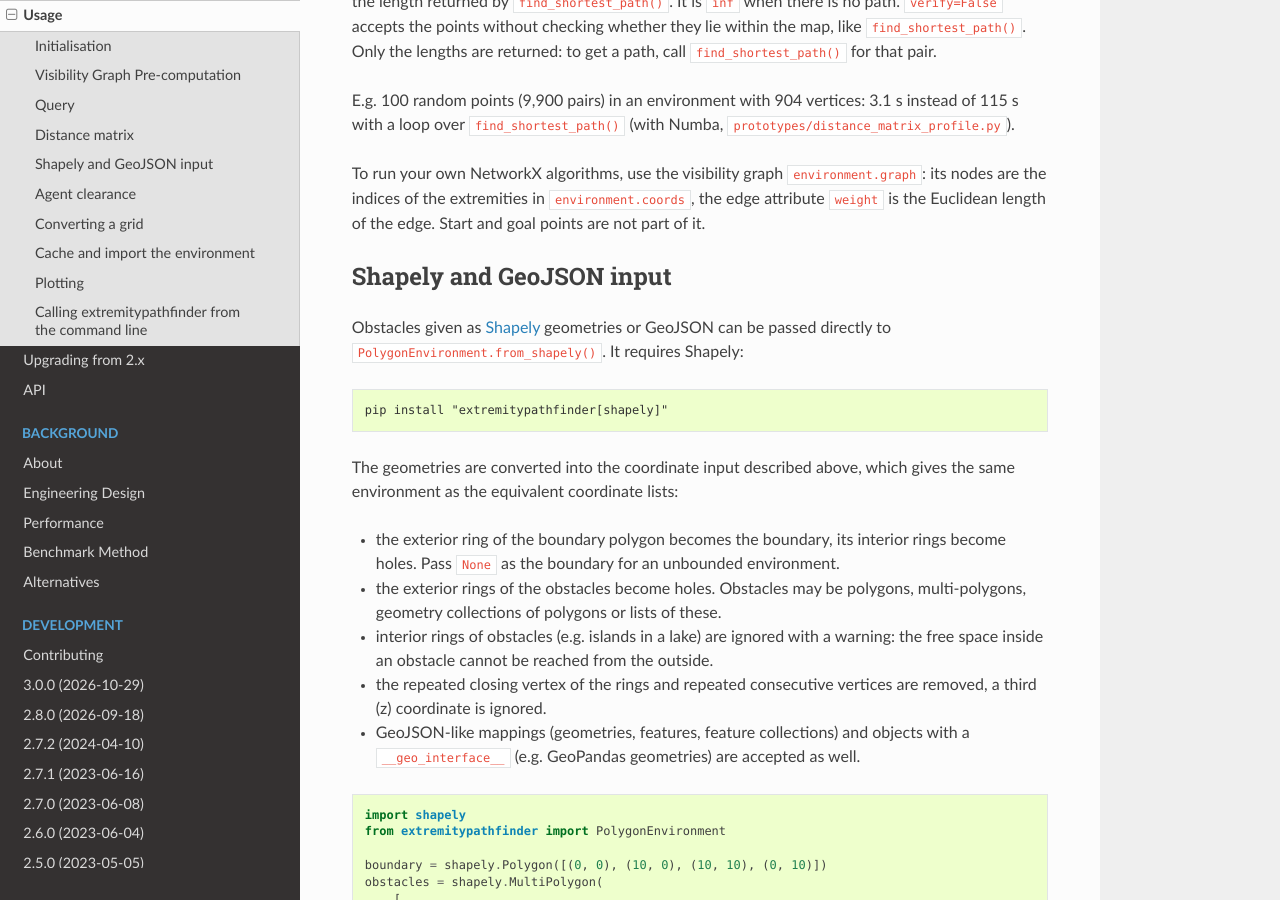
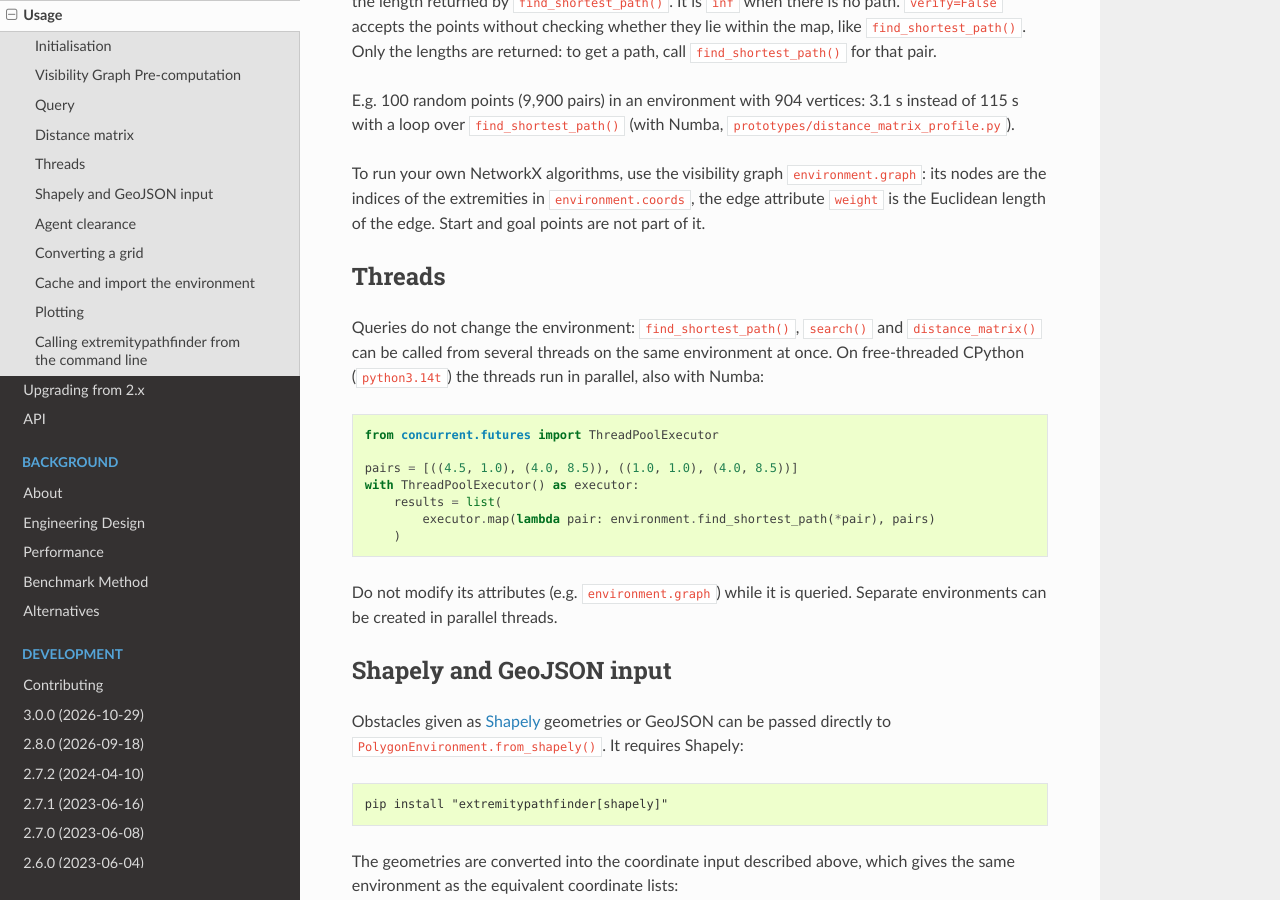
Before and after one commit to jannikmi/extremitypathfinder, a Sphinx documentation site: the page built from docs/1_usage.rst, in a window 1280 px wide and 900 px high, scrolled down 4528 px. Built offline with Sphinx 7.4.7 and the Read the Docs theme 3.1.0, drawn with Linux system fonts in a browser that asks for light colours.

Commit message:
Support free-threaded CPython 3.14 officially (#254)
Test that queries from several threads on one environment give the same
results as sequential ones and that environments built in parallel threads
are identical (moved here from #246). New tox environments py314t and
py314t-numba run in CI and fail if an extension module re-enables the GIL.
Free-threading classifier (stable, decided by the maintainer), documentation
of thread safety and of the tested builds, changelog entry.

Co-Authored-By: Claude Opus 5.5 <noreply@anthropic.com>

```diff
--- a/CHANGELOG.rst
+++ b/CHANGELOG.rst
@@ -127,6 +127,10 @@ other changes:
   Polygons with the opposite numbering are reversed into the internal convention (boundary counter clockwise,
   holes clockwise), also in ``boundary_polygon`` and ``holes``. Previously wrongly numbered polygons
   raised a ``ValueError`` with ``validate=True`` and gave wrong results without validation.
+- official support of free-threaded CPython 3.14 (``python3.14t``, #254), with and without Numba:
+  queries on one environment can run in parallel threads, without the GIL. CI tests it and checks that no
+  dependency re-enables the GIL. A new test checks that queries from several threads on one environment
+  give the same results as sequential ones (also with the GIL).
 - documentation: new demo image (SVG, adapts to dark mode) and all figures regenerated with the new plotting functions
   (SVG instead of PNG). ``scripts/docs_figures.py`` generates them.
 - documentation: improved README and documentation landing page (features, quick start, navigation).
--- a/docs/1_usage.rst
+++ b/docs/1_usage.rst
@@ -178,6 +178,28 @@ E.g. 100 random points (9,900 pairs) in an environment with 904 vertices: 3.1 s
 To run your own NetworkX algorithms, use the visibility graph ``environment.graph``:
 its nodes are the indices of the extremities in ``environment.coords``, the edge attribute ``weight``
 is the Euclidean length of the edge. Start and goal points are not part of it.
+
+
+
+Threads
+-------
+
+Queries do not change the environment: ``find_shortest_path()``, ``search()`` and ``distance_matrix()``
+can be called from several threads on the same environment at once.
+On free-threaded CPython (``python3.14t``) the threads run in parallel, also with Numba:
+
+.. code-block:: python
+
+    from concurrent.futures import ThreadPoolExecutor
+
+    pairs = [((4.5, 1.0), (4.0, 8.5)), ((1.0, 1.0), (4.0, 8.5))]
+    with ThreadPoolExecutor() as executor:
+        results = list(
+            executor.map(lambda pair: environment.find_shortest_path(*pair), pairs)
+        )
+
+Do not modify its attributes (e.g. ``environment.graph``) while it is queried.
+Separate environments can be created in parallel threads.
 
 
 
--- a/pyproject.toml
+++ b/pyproject.toml
@@ -20,6 +20,7 @@ classifiers = [
     "Programming Language :: Python :: 3.13",
     "Programming Language :: Python :: 3.14",
     "Programming Language :: Python :: 3.15",
+    "Programming Language :: Python :: Free Threading :: 3 - Stable",
     "Topic :: Scientific/Engineering",
     "Topic :: Scientific/Engineering :: Artificial Intelligence",
     "Topic :: Education",
@@ -120,6 +121,8 @@ isolated_build = true
 envlist =
     py{312,313,314,315}{,-numba}
     py{312,313,314,315}-minimum{,-numba}
+    # free-threaded CPython, latest dependencies
+    py314t{,-numba}
 
 [testenv]
 package = wheel
@@ -145,6 +148,7 @@ setenv =
     MPLBACKEND = Agg
     !numba: EXPECT_NUMBA = 0
     numba: EXPECT_NUMBA = 1
+    py314t: EXPECT_FREE_THREADING = 1
 commands =
     python -m pip check
     python -m pytest {posargs}
```
Also changed, not shown: docs/0_getting_started.rst (+5 -2 lines), docs/contributing/testing.md (+3 -1 lines), 3 other files.
